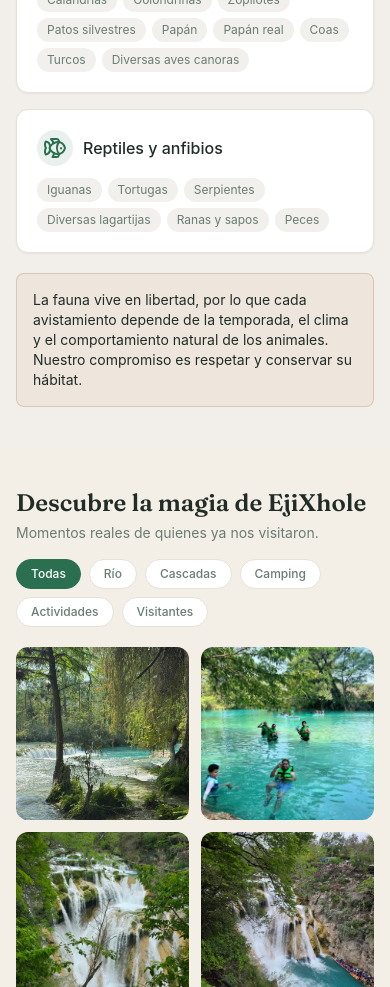
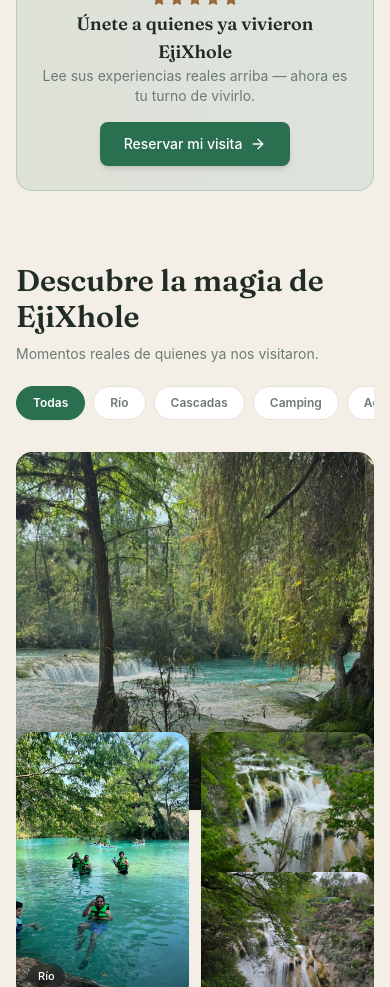
Before and after one commit to JoseLH23/ejixhole-reservas, a React (Vite) app: page / in a window 390 px wide. Shown: the part 2220-3207 px from the top of the page. Built offline with nearby package versions, Linux system fonts and the light colour scheme; no server answers.

Commit message:
Mejorar actividades, galería y orden de conversión (#5)
* Mejorar jerarquía visual de actividades

* Convertir galería en composición editorial

* Acercar reseñas al momento de decisión

```diff
--- a/src/components/inicio/Galeria.tsx
+++ b/src/components/inicio/Galeria.tsx
@@ -3,12 +3,6 @@ import { useTranslation } from "react-i18next";
 
 import { Lightbox } from "@/components/shared/Lightbox";
 
-/**
- * 18 fotos reales del parque, organizadas por categoría. Reemplazan
- * los 4 recortes de baja resolución que usábamos antes — estas son
- * fotos de cámara real (3000-4000px de origen), redimensionadas para
- * web sin perder nitidez.
- */
 const FOTOS = [
   { archivo: "rio-1", categoria: "rio" },
   { archivo: "rio-2", categoria: "rio" },
@@ -33,6 +27,13 @@ const FOTOS = [
 const CATEGORIAS = ["todas", "rio", "cascadas", "camping", "actividades", "visitantes"] as const;
 type Categoria = (typeof CATEGORIAS)[number];
 
+function claseEditorial(indice: number, total: number) {
+  if (total < 4) return "aspect-[4/3]";
+  if (indice === 0) return "col-span-2 row-span-2 aspect-square sm:aspect-auto";
+  if (indice === 1 || indice === 4) return "col-span-1 row-span-2 min-h-64";
+  return "aspect-square";
+}
+
 export function Galeria() {
   const { t } = useTranslation();
   const [filtro, setFiltro] = React.useState<Categoria>("todas");
@@ -45,40 +46,51 @@ export function Galeria() {
   }));
 
   return (
-    <section className="mx-auto max-w-6xl px-4 py-10 sm:px-6">
-      <h2 className="font-display text-2xl font-semibold text-foreground sm:text-3xl">{t("galeria.titulo")}</h2>
-      <p className="mt-1 text-sm text-muted-foreground">{t("galeria.descripcion")}</p>
+    <section className="mx-auto max-w-6xl px-4 py-12 sm:px-6 sm:py-16">
+      <div className="flex flex-col gap-5 sm:flex-row sm:items-end sm:justify-between">
+        <div className="max-w-2xl">
+          <h2 className="font-display text-3xl font-semibold text-foreground sm:text-4xl">{t("galeria.titulo")}</h2>
+          <p className="mt-2 text-sm leading-relaxed text-muted-foreground sm:text-base">{t("galeria.descripcion")}</p>
+        </div>
 
-      <div className="mt-4 flex flex-wrap gap-2">
+        <div className="flex max-w-full gap-2 overflow-x-auto pb-1 sm:flex-wrap sm:justify-end sm:overflow-visible">
           {CATEGORIAS.map((cat) => (
             <button
               key={cat}
-            onClick={() => setFiltro(cat)}
-            className={`rounded-full border px-3.5 py-1.5 text-xs font-medium transition-colors ${
+              onClick={() => {
+                setFiltro(cat);
+                setIndiceAbierto(null);
+              }}
+              className={`shrink-0 rounded-full border px-4 py-2 text-xs font-semibold transition-all ${
                 filtro === cat
-                ? "border-primary bg-primary text-primary-foreground"
-                : "border-border bg-card text-muted-foreground hover:border-primary/40"
+                  ? "border-primary bg-primary text-primary-foreground shadow-sm"
+                  : "border-border bg-card text-muted-foreground hover:border-primary/40 hover:text-foreground"
               }`}
             >
               {t(`galeria.categorias.${cat}`)}
             </button>
           ))}
         </div>
+      </div>
 
-      <div className="mt-5 grid grid-cols-2 gap-3 sm:grid-cols-3 md:grid-cols-4">
+      <div className="mt-7 grid auto-rows-[8rem] grid-cols-2 gap-3 sm:auto-rows-[10rem] sm:grid-cols-3 md:grid-cols-4">
         {fotosFiltradas.map(({ archivo, categoria }, i) => (
           <button
             key={archivo}
             onClick={() => setIndiceAbierto(i)}
-            className="group relative aspect-square overflow-hidden rounded-xl text-left"
+            aria-label={`${t("galeria.titulo")}: ${t(`galeria.categorias.${categoria}`)}`}
+            className={`group relative overflow-hidden rounded-2xl text-left shadow-sm transition-shadow hover:shadow-xl ${claseEditorial(i, fotosFiltradas.length)}`}
           >
             <img
               src={`/gallery/${archivo}.jpg`}
               alt={t(`galeria.categorias.${categoria}`)}
-              className="absolute inset-0 h-full w-full object-cover transition-transform duration-500 ease-out group-hover:scale-110"
-              loading={i < 4 ? "eager" : "lazy"}
+              className="absolute inset-0 h-full w-full object-cover transition-transform duration-700 ease-out group-hover:scale-105"
+              loading={i < 5 ? "eager" : "lazy"}
             />
-            <div className="absolute inset-0 bg-gradient-to-t from-black/50 via-transparent to-transparent opacity-0 transition-opacity duration-300 group-hover:opacity-100" />
+            <div className="absolute inset-0 bg-gradient-to-t from-black/65 via-black/5 to-transparent opacity-70 transition-opacity group-hover:opacity-90" />
+            <span className="absolute bottom-3 left-3 rounded-full bg-black/35 px-2.5 py-1 text-[11px] font-medium text-white backdrop-blur-sm">
+              {t(`galeria.categorias.${categoria}`)}
+            </span>
           </button>
         ))}
       </div>
--- a/src/pages/InicioPage.tsx
+++ b/src/pages/InicioPage.tsx
@@ -38,8 +38,11 @@ export function InicioPage() {
         <ActividadesInformativas />
       </SeccionAnimada>
       <SeccionAnimada>
-        <FaunaSection />
+        <ResenasSection />
       </SeccionAnimada>
+      <div className="py-6">
+        <CTAConversion />
+      </div>
       <SeccionAnimada>
         <Galeria />
       </SeccionAnimada>
@@ -47,19 +50,16 @@ export function InicioPage() {
         <ConsejosVisita />
       </SeccionAnimada>
       <SeccionAnimada>
-        <ResenasSection />
+        <FaunaSection />
       </SeccionAnimada>
-      <div className="py-6">
-        <CTAConversion />
-      </div>
       <SeccionAnimada>
         <MapaComoLlegar />
       </SeccionAnimada>
       <SeccionAnimada>
-        <DescubreElNaranjo />
+        <TimelineExperiencia />
       </SeccionAnimada>
       <SeccionAnimada>
-        <TimelineExperiencia />
+        <DescubreElNaranjo />
       </SeccionAnimada>
       <SeccionAnimada>
         <HistoriaMision />
```
Also changed, not shown: src/components/inicio/ActividadesInformativas.tsx (+47 -37 lines). Lines whose indentation alone changed are shown as unchanged.
